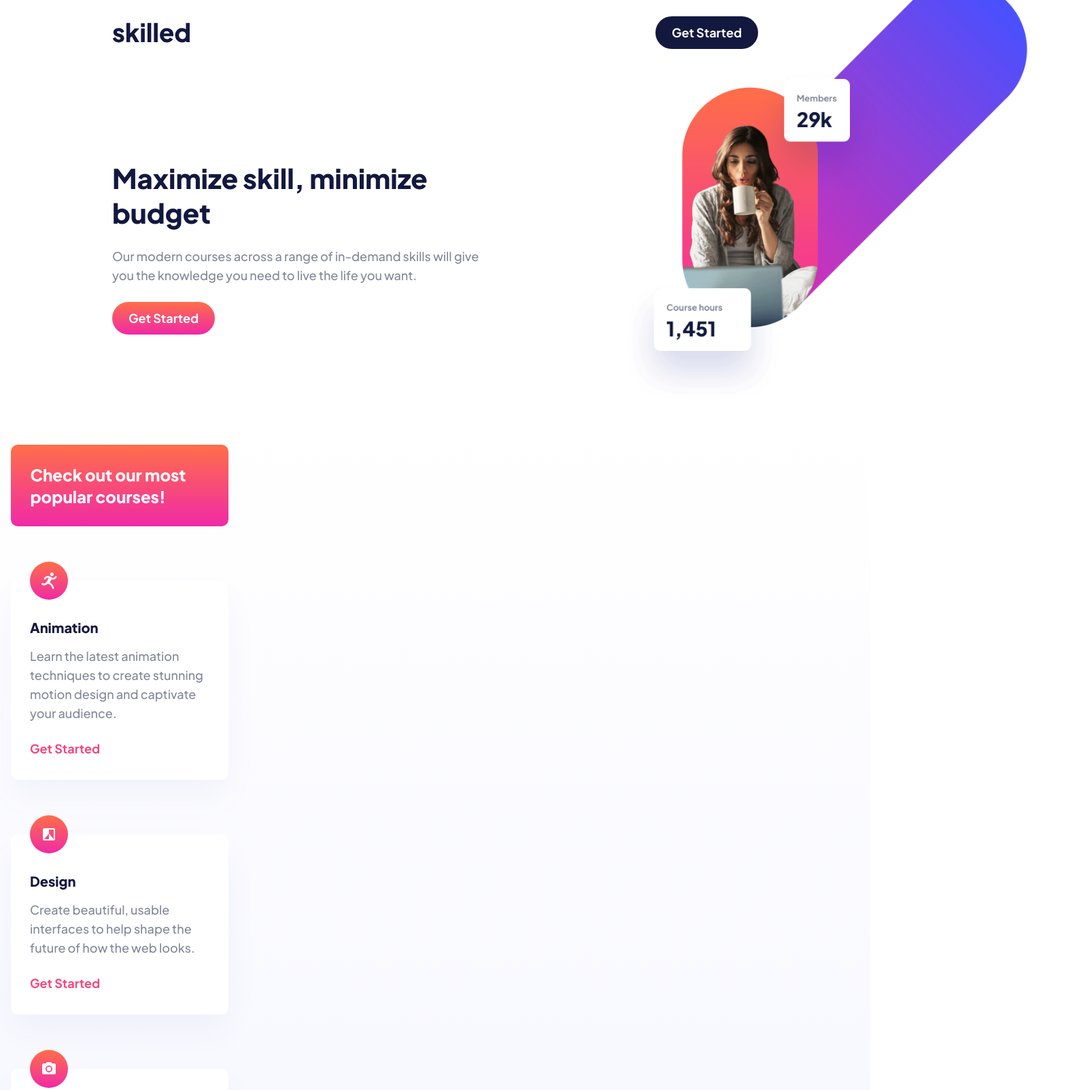
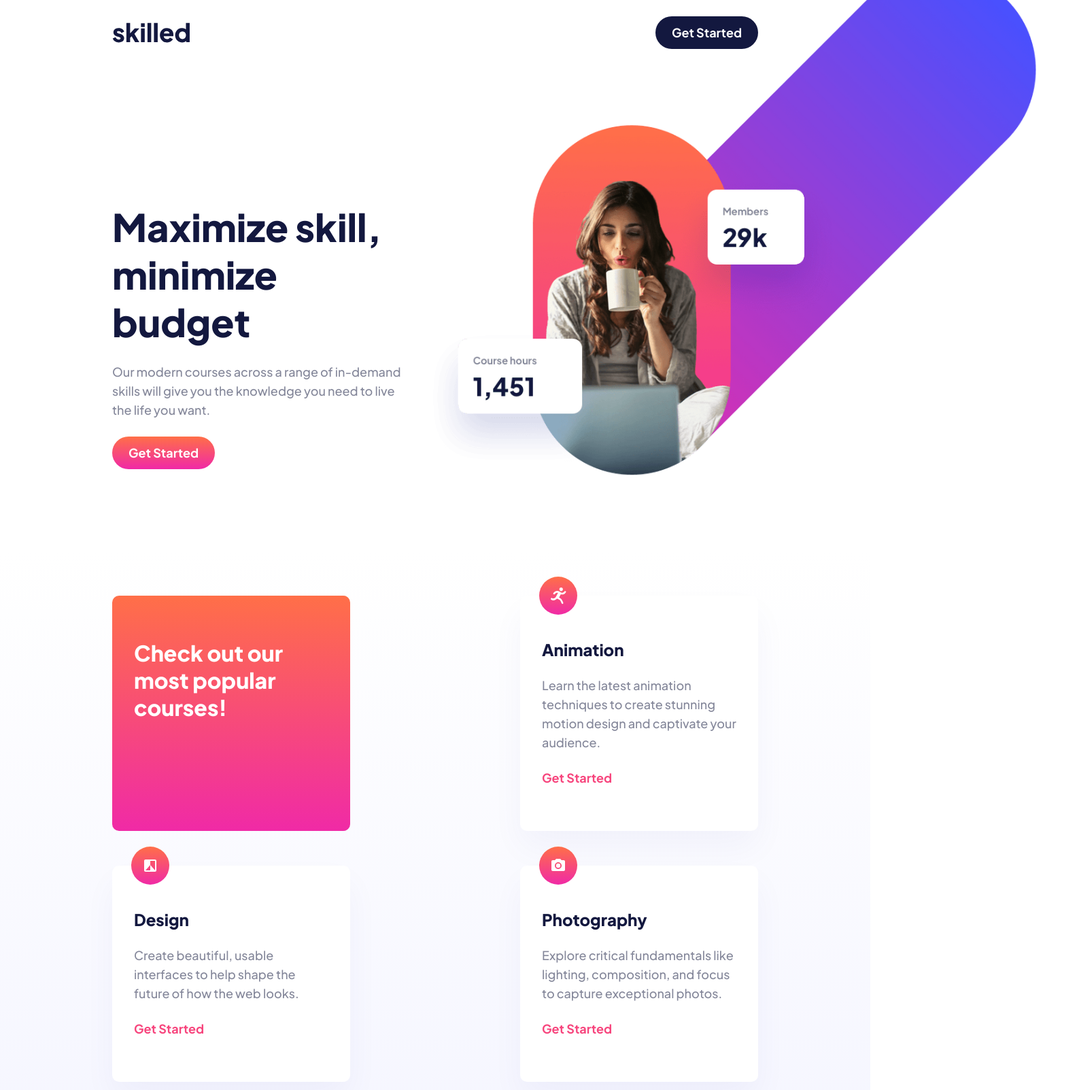
Before and after one commit to ProfessorDy/fm-skilled, a plain HTML site: page index.html in a window 1280 px wide. Shown: the top 1603 px of the page at 68% size, 1584 px wide, since content can reach past the window. Drawn offline with Linux system fonts and the light colour scheme.

Commit message:
Add desktop styles

```diff
--- a/css/styles.css
+++ b/css/styles.css
@@ -57,9 +57,10 @@ body {
   padding: 0.62rem 1.5rem;
   border-radius: 1.75rem;
   width: fit-content;
+  line-height: 1.75rem;
+  z-index: 2;
 }
 .btn-1 {
-  line-height: 1.75rem;
   background-color: var(--color-2);
 }
 .btn-1:hover,
@@ -75,7 +76,6 @@ body {
   opacity: 0.5;
 }
 .btn-3 {
-  line-height: 1.75rem;
   background-image: var(--gradient2);
 }
 .btn-3:hover,
@@ -84,6 +84,7 @@ body {
 }
 
 .wrapper {
+  position: relative;
   max-width: 1440px;
   margin: 0 auto;
 }
@@ -222,9 +223,7 @@ body {
   .hero__text {
     width: 60%;
   }
-  .hero__text--title {
-    line-height: normal;
-  }
+
   .hero__img {
     width: 40%;
   }
@@ -262,13 +261,7 @@ body {
     max-width: 20rem;
     margin-top: 2.5rem;
   }
-  .card__img {
-    width: 3.5rem;
-    aspect-ratio: 1;
-    position: absolute;
-    top: -1.75rem;
-    left: 1.75rem;
-  }
+
   .card__title {
     font-size: 1.25rem;
     line-height: normal;
@@ -303,7 +296,7 @@ body {
 /* *********************** */
 /* *********************** */
 
-@media screen and (min-width: 61.25em) {
+@media screen and (min-width: 64em) {
   /* General Styles */
   body {
     line-height: 1.75rem;
@@ -324,18 +317,17 @@ body {
     padding: 1.5rem 10.31rem 0;
   }
   .header__nav {
-    margin-bottom: 10.25rem;
+    margin-bottom: 14.13rem;
   }
   .hero__text {
-    flex-direction: column;
-    gap: 1.56rem;
+    width: 45%;
   }
   .hero__text--title {
-    font-size: 2.5rem;
-    line-height: normal;
+    font-size: 3.5rem;
   }
+
   .hero__img {
-    margin: 0 auto;
+    width: 55%;
   }
 
   .hero__img--mobile {
@@ -343,52 +335,39 @@ body {
   }
 
   .hero__img--tablet {
-    display: block;
+    display: none;
   }
 
   .hero__img--desktop {
-    display: none;
+    display: block;
+    position: absolute;
+    max-width: 60rem;
+    top: -6.5rem;
+    right: -19rem;
   }
 
   /* Main */
   .courses {
-    flex-direction: column;
-    gap: 2.5rem;
-    background: linear-gradient(180deg, var(--white), #f0f1ff);
-    padding: 0 1rem 5rem;
+    padding: 1.5rem 10.31rem 8.75rem;
+    justify-content: space-between;
   }
 
   .first-card {
-    padding: 1.75rem 1.78rem;
-    color: var(--ffffff, #fff);
-    font-size: 1.5rem;
-    font-weight: 800;
-    line-height: 2rem;
-    border-radius: 0.625rem;
-    border-radius: 0.625rem;
-    background: var(
-      --gradient-1,
-      linear-gradient(180deg, #ff6f48 0%, #f02aa6 100%)
-    );
+    font-size: 2rem;
+    line-height: 2.5rem;
+    max-width: 21.875rem;
+    padding: 4rem 2rem;
+    margin-top: 2.5rem;
   }
   .card {
-    position: relative;
-    border-radius: 0.625rem;
-    background: var(--ffffff, #fff);
-    box-shadow: 0px 25px 50px 0px rgba(6, 22, 141, 0.04);
-    padding: 3.5rem 1.75rem 2rem;
+    max-width: 21.875rem;
+    padding: 4rem 2rem;
+    margin-top: 2.5rem;
   }
-  .card__img {
-    width: 3.5rem;
-    aspect-ratio: 1;
-    position: absolute;
-    top: -1.75rem;
-    left: 1.75rem;
-  }
+
   .card__title {
-    font-size: 1.25rem;
-    line-height: normal;
-    margin-bottom: 1rem;
+    font-size: 1.5rem;
+    margin-bottom: 1.5rem;
   }
   .card__text {
     margin-bottom: 1.5rem;
@@ -406,9 +385,6 @@ body {
 
   /* Footer */
   .footer {
-    justify-content: space-between;
-    background-color: var(--color-2);
-    padding: 2.25rem 1rem;
-    align-items: center;
+    padding: 2.35rem 10.31rem;
   }
 }
--- a/index.html
+++ b/index.html
@@ -28,7 +28,7 @@
             alt="Logo"
             class="logo"
           />
-          <a href="" class="btn btn-1"> Get Started</a>
+          <a href="#" class="btn btn-1">Get Started</a>
         </nav>
         <section class="hero flex">
           <div class="hero__text flex">
@@ -55,7 +55,7 @@
             />
             <img
               class="hero__img--desktop"
-              src="./assets/image-hero-desktop@2x.png"
+              src="./assets/image-hero-desktop.png"
               alt="lady drinking coffee"
             />
           </div>
@@ -63,7 +63,7 @@
       </div>
     </header>
     <main>
-      <div class="courses wrapper flex">
+      <div class="wrapper courses flex">
         <div class="first-card">
           <h2 class="courses__title">Check out our most popular courses!</h2>
         </div>
```
